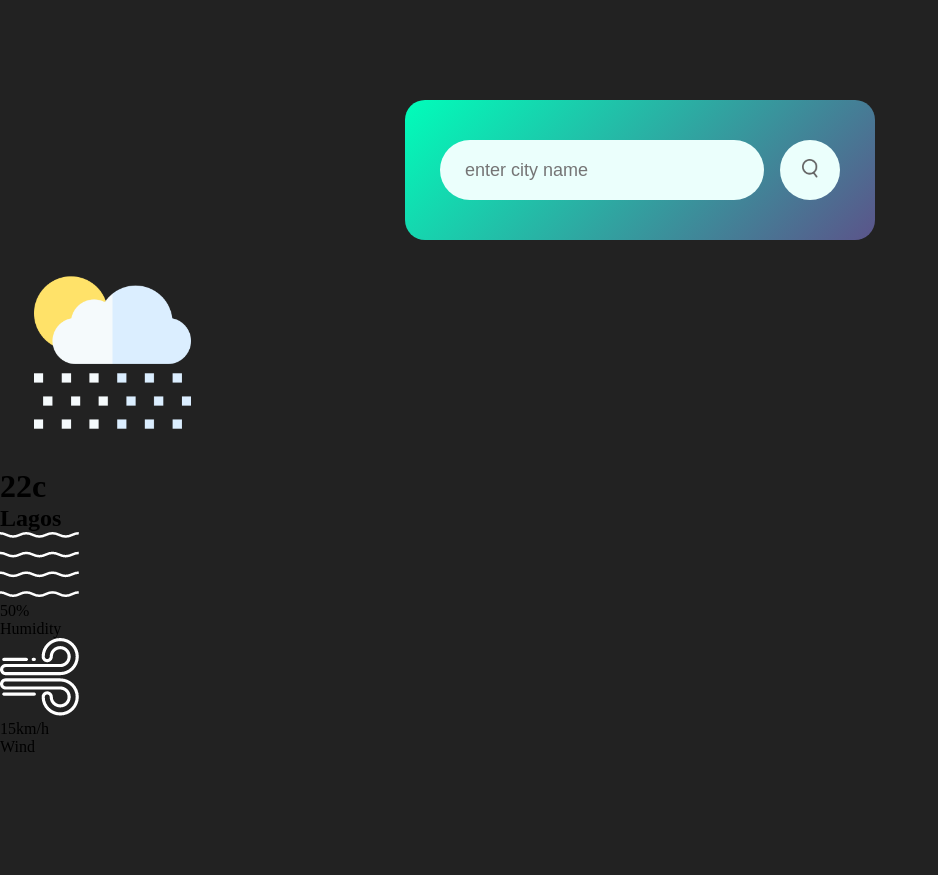
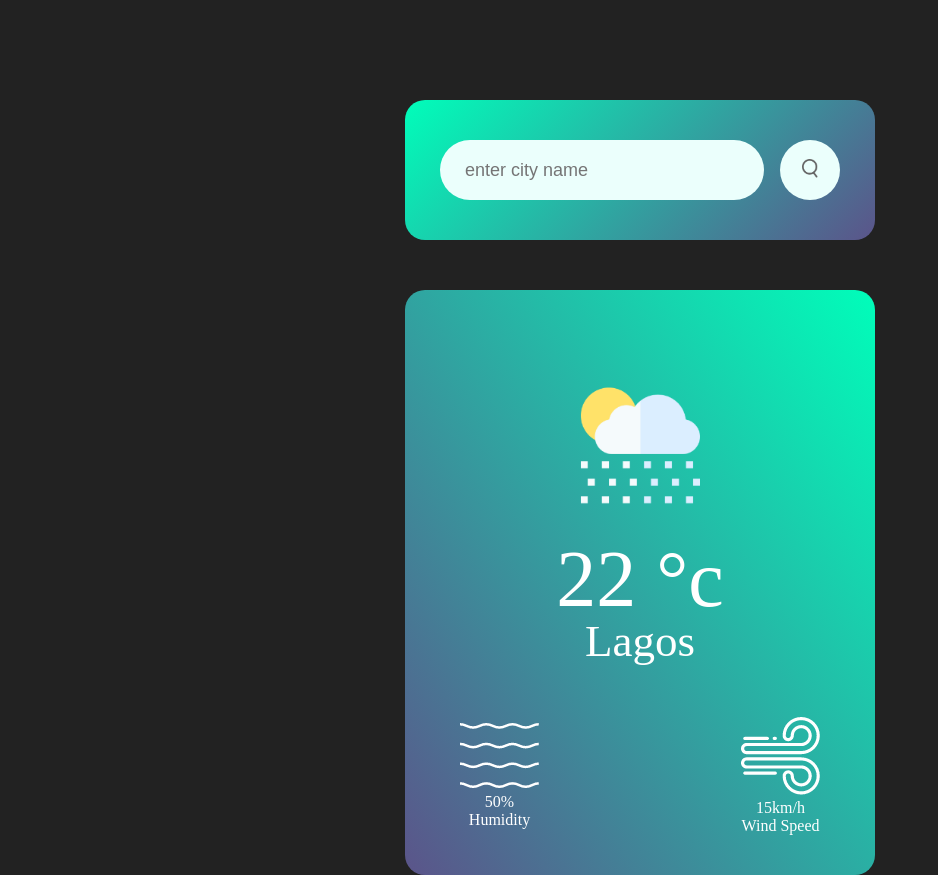
Before and after one commit to Mogle7Arkad/weathercast, a plain HTML site: page index.html in a window 1280 px wide. Shown: the whole page, without its empty margins (0-938 px from the left). Before the commit the page ends 800 px from the top, so only its background shows below. Drawn offline with Linux system fonts and the light colour scheme.

Commit message:
styled the card for displaying the result

```diff
--- a/index.html
+++ b/index.html
@@ -16,7 +16,7 @@
     </div>
     <div class="cast">
         <img src="images/rain.png" alt="rain gif" class="cast-icon">
-        <h1 class="temp">22c</h1>
+        <h1 class="temp">22 °c</h1>
         <h2 class="city">Lagos</h2>
         <div class="more-elements">
             <div class="col">
@@ -30,7 +30,7 @@
                 <img src="images/wind.png">
                 <div>
                     <p class="wind">15km/h</p>
-                    <p>Wind</p>
+                    <p>Wind Speed</p>
                 </div>
             </div>
         </div>
--- a/style.css
+++ b/style.css
@@ -52,3 +52,38 @@ body{
 .search button img{
     width: 16px;
 }
+
+.cast{
+    width: 90%;
+    max-width: 470px;
+    background: linear-gradient(235deg, #00feba, #5b548a);
+    color: #fff;
+    margin: 50px auto 0;
+    border-radius: 20px;
+    padding: 40px 35px;
+    text-align: center;
+}
+
+.cast-icon{
+    width: 170px;
+    margin-top: 30px;
+}
+
+.cast h1{
+    font-size: 80px;
+    font-weight: 500;
+}
+
+.cast h2{
+    font-size: 45px;
+    font-weight: 400;
+    margin-top: -10px;
+}
+
+.more-elements{
+    display: flex;
+    align-items: center;
+    justify-content: space-between;
+    padding: 0 20px;
+    margin-top: 50px;
+}
```
